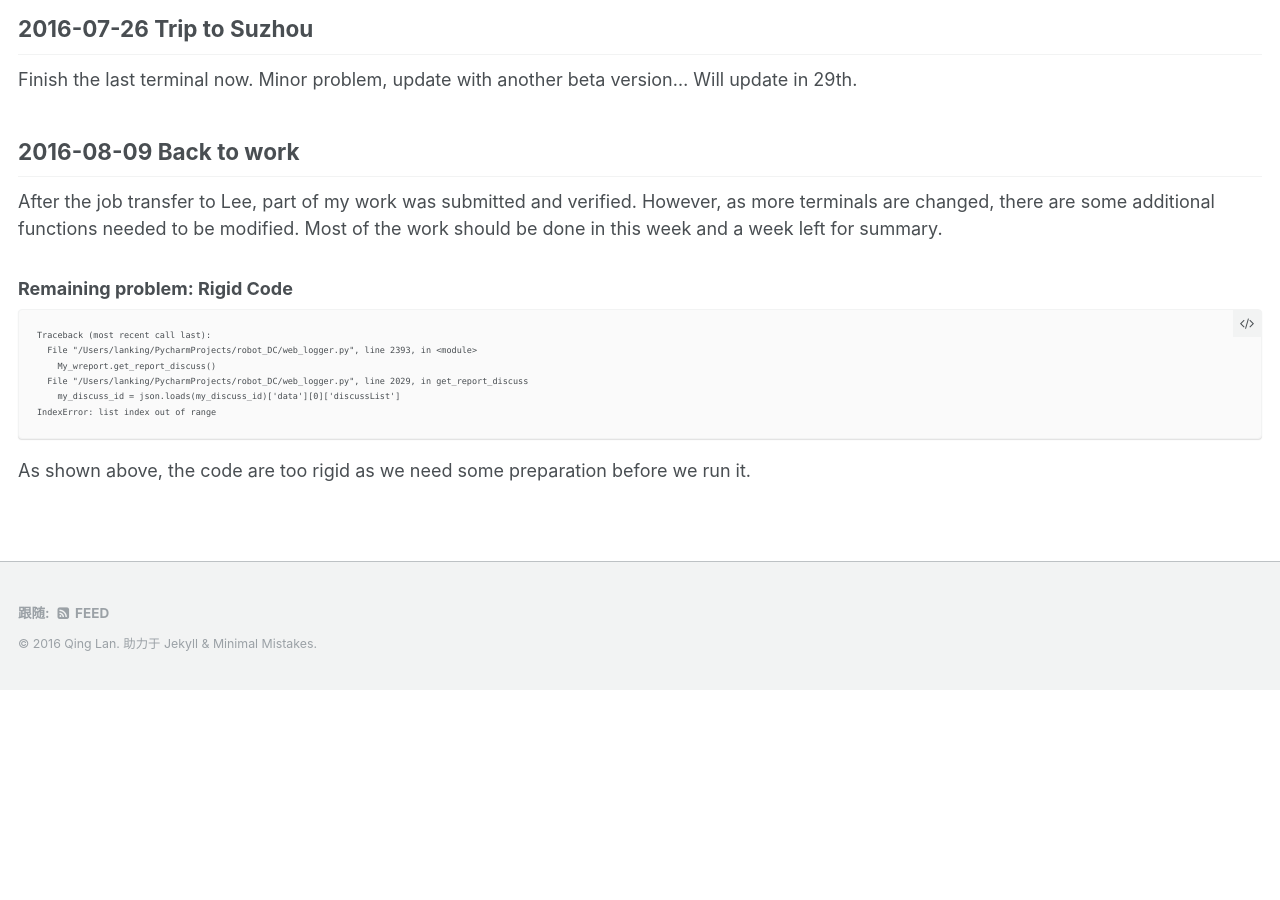
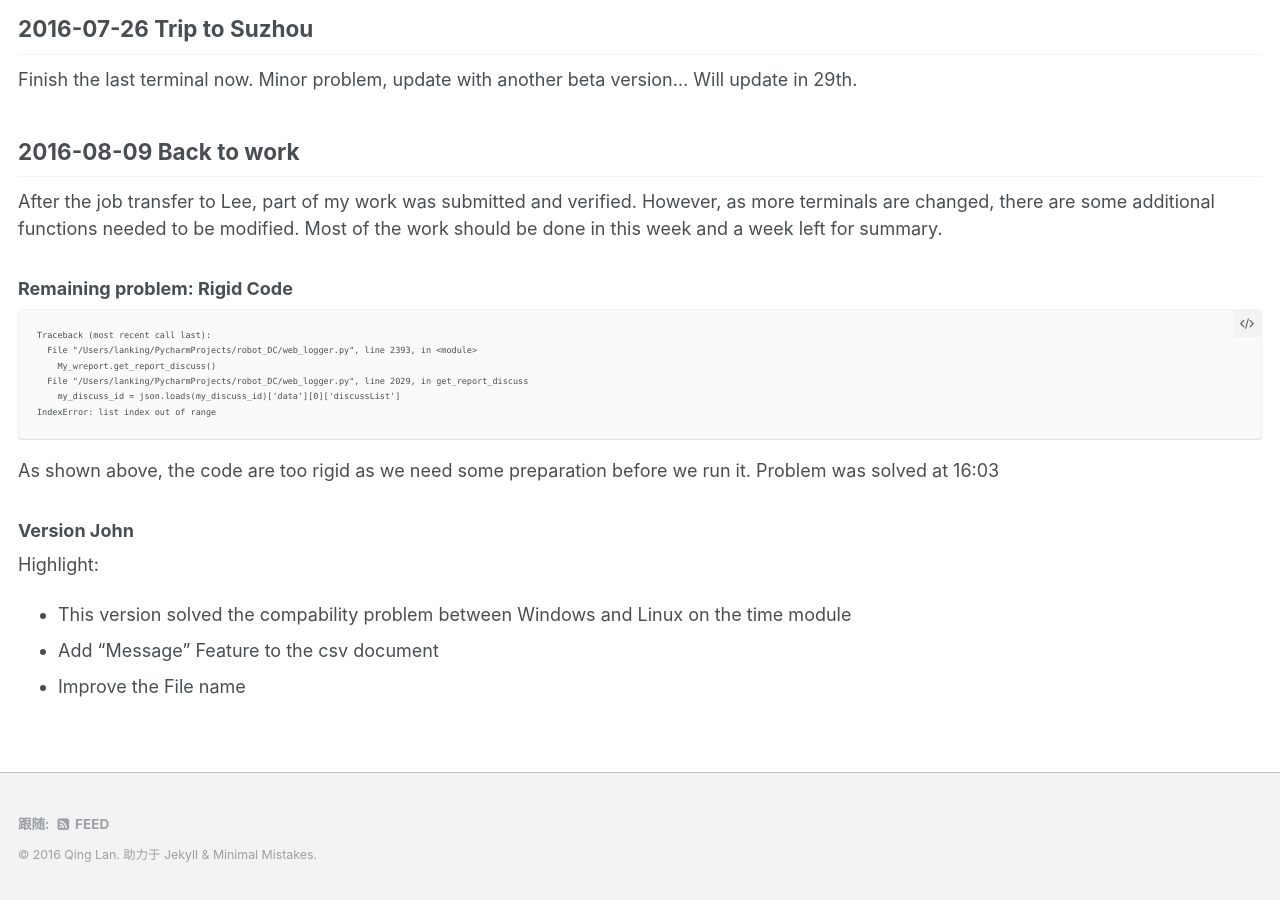
Before and after one commit to lanking520/lanking520.github.io, a Jekyll site: the page built from _pages/DC_log.md, in a window 1280 px wide and 900 px high, scrolled down 15573 px. Built offline with Jekyll 4.4.1, drawn with Linux system fonts in a browser that asks for light colours; before the commit the page ends 16263 px from its top, so only the background shows below that.

Commit message:
Update DC_log.md

````diff
--- a/_pages/DC_log.md
+++ b/_pages/DC_log.md
@@ -674,4 +674,11 @@ Traceback (most recent call last):
 IndexError: list index out of range
 ```
 
-As shown above, the code are too rigid as we need some preparation before we run it.
+As shown above, the code are too rigid as we need some preparation before we run it. Problem was solved at 16:03
+
+### Version John
+
+Highlight:
+- This version solved the compability problem between Windows and Linux on the time module
+- Add "Message" Feature to the csv document
+- Improve the File name
````
